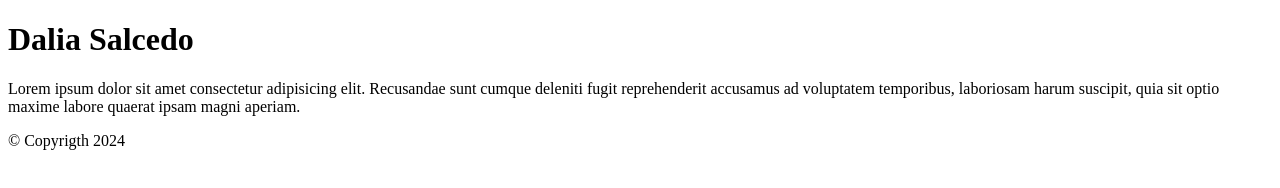
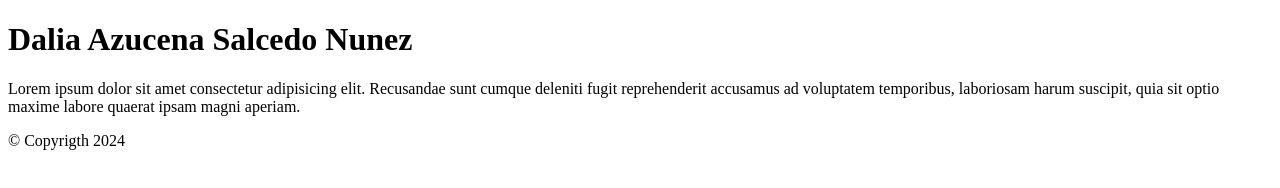
Before and after one commit to salc0015/mtm6201-week1, a plain HTML site: page index.html in a window 1280 px wide. Drawn offline with Linux system fonts and the light colour scheme.

Commit message:
Update h1 full name

```diff
--- a/index.html
+++ b/index.html
@@ -8,7 +8,7 @@
 <body>
 
     <header>
-        <h1>Dalia Salcedo</h1>
+        <h1>Dalia Azucena Salcedo Nunez</h1>
     </header>
 
     <main>
```
